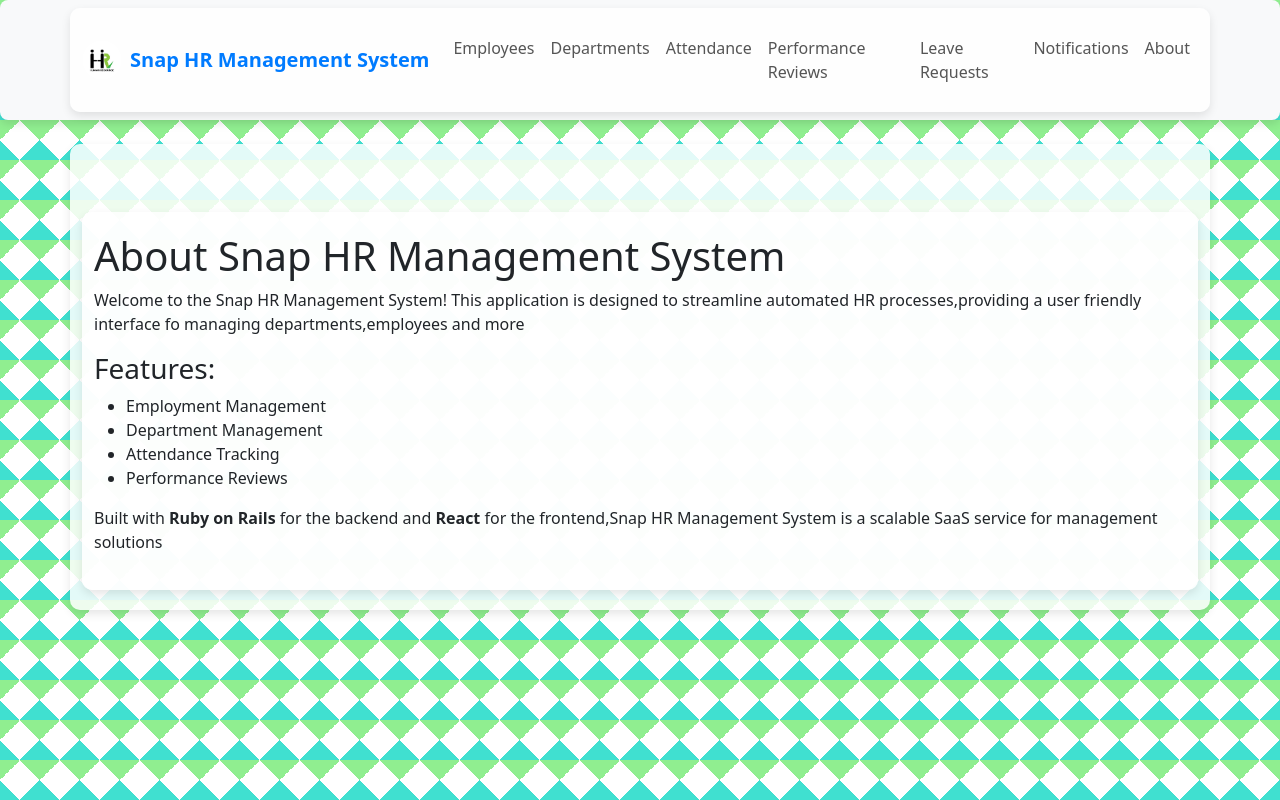
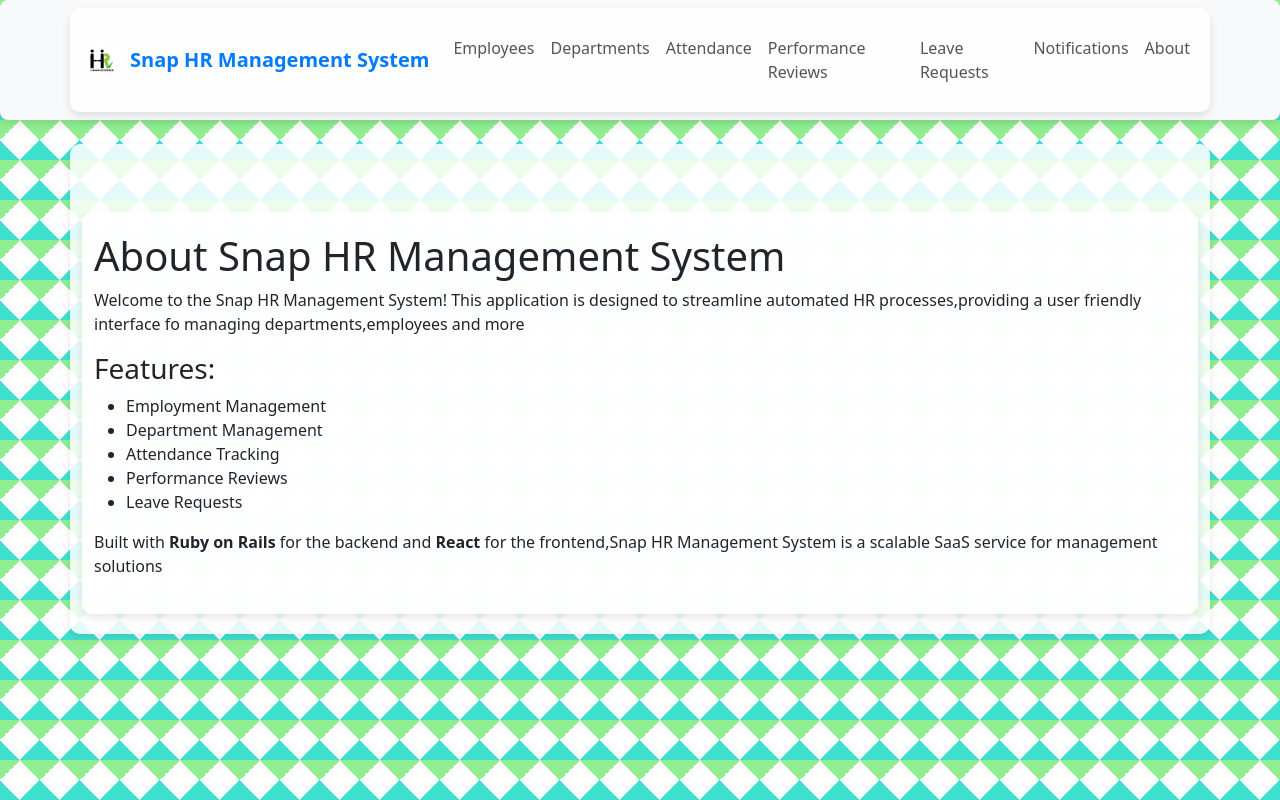
Before and after one commit to SanRob1325/TheHRApplication, a React (Create React App) app in the folder hr-frontend/: page /about in a window 1280 px wide. Built offline with nearby package versions, Linux system fonts and the light colour scheme.

Commit message:
Added About Page

```diff
--- a/hr-frontend/src/About.js
+++ b/hr-frontend/src/About.js
@@ -15,9 +15,10 @@ function About(){
                 <li>Department Management</li>
                 <li>Attendance Tracking</li>
                 <li>Performance Reviews</li>
+                <li>Leave Requests</li>
             </ul>
             <p>
-                Built with <strong>Ruby on Rails</strong> for the backend and <strong>React</strong> for the frontend,Snap HR Management System is a scalable SaaS service for management solutions
+            Built with <strong>Ruby on Rails</strong> for the backend and <strong>React</strong> for the frontend,Snap HR Management System is a scalable SaaS service for management solutions
             </p>
         </div>
     );
```
